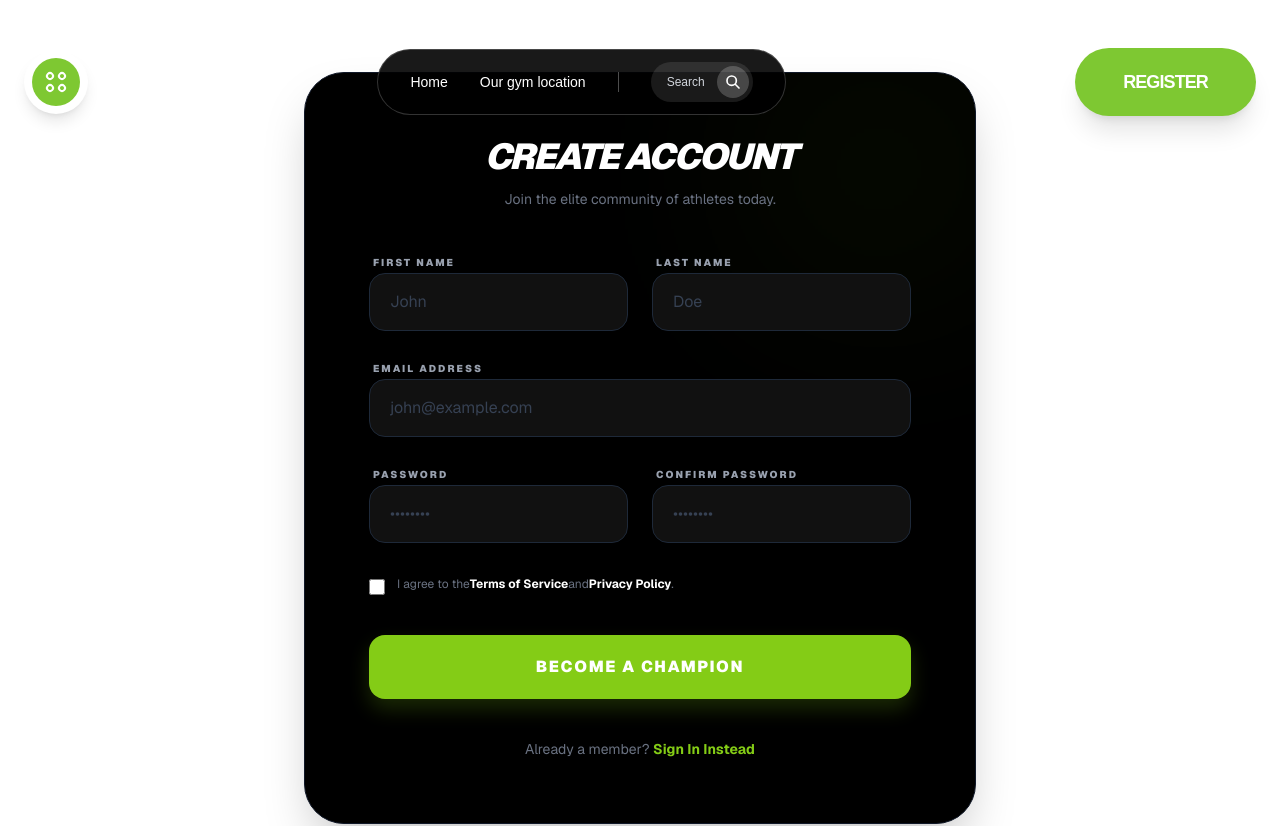
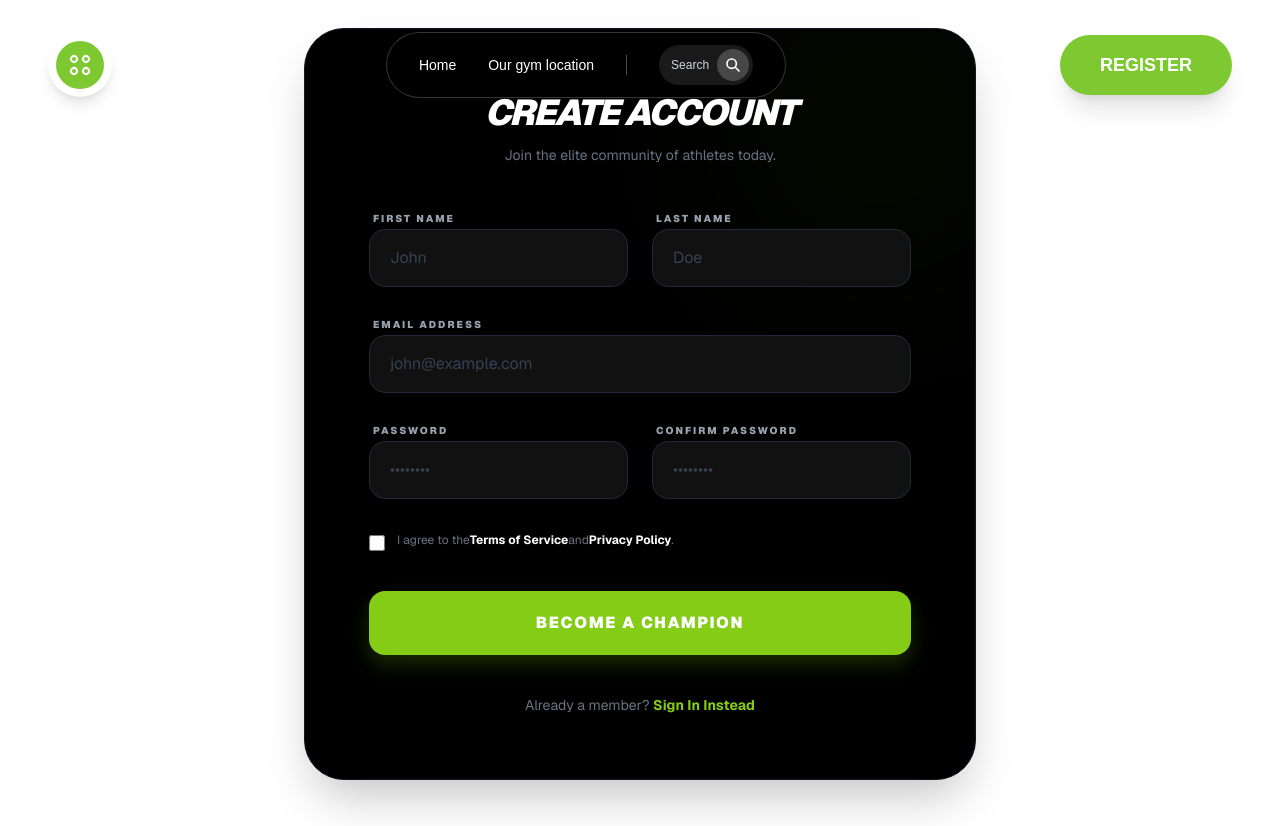
Before and after one commit to isratbiswas/Softvence_landing_page, a Next.js app: page /register in a window 1280 px wide. Shown: the top 826 px of the page. Built offline with nearby package versions, Linux system fonts and the light colour scheme.

Commit message:
Navbar modify

```diff
--- a/src/components/modules/Auth/RegisterForm.tsx
+++ b/src/components/modules/Auth/RegisterForm.tsx
@@ -50,7 +50,7 @@ export default function RegisterForm() {
   };
 
   return (
-    <div className="min-h-screen sm:mt-12 bg-white flex items-center justify-center p-6 font-sans">
+    <div className="min-h-screen sm:mt-28 lg:mt-1 bg-white flex items-center justify-center p-6 font-sans">
       <div className="max-w-2xl w-full bg-black rounded-[40px] p-8 md:p-16 shadow-2xl relative overflow-hidden border border-gray-900">
         <div className="absolute top-0 right-0 w-48 h-48 bg-[#84cc16] blur-[120px] opacity-10"></div>
 
--- a/src/components/shared/Navbar.tsx
+++ b/src/components/shared/Navbar.tsx
@@ -2,14 +2,16 @@
 
 import Link from "next/link";
 import { useState } from "react";
+import { FaSearch } from "react-icons/fa";
 
 export default function Navbar() {
   const [menuOpen, setMenuOpen] = useState(false);
 
   return (
-    <nav className="absolute lg:mt-8 top-4 left-0 right-0 z-50 flex items-center justify-between px-6">
+    <nav className="absolute top-4 left-0 mt-4 right-0 z-50 px-4 sm:px-6 lg:px-12">
+      <div className="flex items-center justify-between">
         <div className="bg-white p-2 rounded-full shadow-lg">
-        <div className="w-12 h-12 bg-[#7EC832] rounded-full flex items-center justify-center">
+          <div className="w-10 h-10 sm:w-12 sm:h-12 bg-[#7EC832] rounded-full flex items-center justify-center">
             <div className="grid grid-cols-2 gap-1">
               <div className="w-2 h-2 border-2 border-white rounded-sm rotate-45" />
               <div className="w-2 h-2 border-2 border-white rounded-sm rotate-45" />
@@ -19,7 +21,7 @@ export default function Navbar() {
           </div>
         </div>
 
-      <div className="hidden md:flex items-center bg-black/90 border border-white/20 rounded-full px-8 py-3 gap-8">
+        <div className="hidden md:flex items-center bg-black/90 border border-white/20 rounded-full px-6 lg:px-8 py-3 gap-6 lg:gap-8">
           <Link
             href="/"
             className="text-white text-sm font-medium hover:text-[#7EC832] transition-colors"
@@ -36,8 +38,10 @@ export default function Navbar() {
 
           <div className="w-px h-5 bg-white/30" />
 
-        <div className="flex items-center bg-white/10 rounded-full pl-4 pr-1 py-1 gap-3">
-          <span className="text-gray-300 text-xs font-medium">Search</span>
+          <div className="flex items-center bg-white/10 rounded-full pl-3 pr-1 py-1 gap-2">
+            <span className="text-gray-300 text-xs font-medium hidden lg:block">
+              Search
+            </span>
             <button className="w-8 h-8 bg-white/20 rounded-full flex items-center justify-center hover:bg-white/30 transition-colors">
               <svg
                 className="w-4 h-4 text-white"
@@ -58,8 +62,8 @@ export default function Navbar() {
 
         <div className="hidden md:block">
           <Link href="/register">
-          <button className="bg-[#7EC832] text-white font-black text-lg px-12 py-5 rounded-full hover:bg-[#6db82a] transition-all shadow-xl uppercase tracking-tighter">
-            REGISTER
+            <button className="bg-[#7EC832] text-white font-bold text-sm lg:text-lg px-6 lg:px-10 py-3 lg:py-4 rounded-full hover:bg-[#6db82a] transition-all shadow-xl uppercase">
+              Register
             </button>
           </Link>
         </div>
@@ -68,10 +72,50 @@ export default function Navbar() {
           className="md:hidden p-3 bg-black rounded-full"
           onClick={() => setMenuOpen(!menuOpen)}
         >
-        <div className="w-6 h-0.5 bg-white mb-1.5" />
-        <div className="w-6 h-0.5 bg-white mb-1.5" />
-        <div className="w-6 h-0.5 bg-white" />
+          <div className="w-5 h-0.5 bg-white mb-1.5" />
+          <div className="w-5 h-0.5 bg-white mb-1.5" />
+          <div className="w-5 h-0.5 bg-white" />
         </button>
+      </div>
+
+      {menuOpen && (
+        <div className="md:hidden mt-4 bg-black/95 border border-white/20 rounded-2xl p-6 space-y-4">
+          <Link
+            href="/"
+            onClick={() => setMenuOpen(false)}
+            className="block text-white hover:text-[#7EC832]"
+          >
+            Home
+          </Link>
+
+          <Link
+            href="/locations"
+            onClick={() => setMenuOpen(false)}
+            className="block text-white hover:text-[#7EC832]"
+          >
+            Our gym location
+          </Link>
+
+          <Link
+            href="/register"
+            onClick={() => setMenuOpen(false)}
+            className="block bg-[#7EC832] text-center text-white font-semibold py-3 rounded-full hover:bg-[#6db82a] transition"
+          >
+            Register
+          </Link>
+
+          <div className="flex items-center bg-white/10 rounded-full px-4 py-2 gap-2">
+            <input
+              type="text"
+              placeholder="Search..."
+              className="bg-transparent outline-none text-white text-sm w-full"
+            />
+            <button className="w-8 h-8 bg-white/20 rounded-full flex items-center justify-center">
+              <FaSearch />
+            </button>
+          </div>
+        </div>
+      )}
     </nav>
   );
 }
```
Lines whose indentation alone changed are shown as unchanged.
